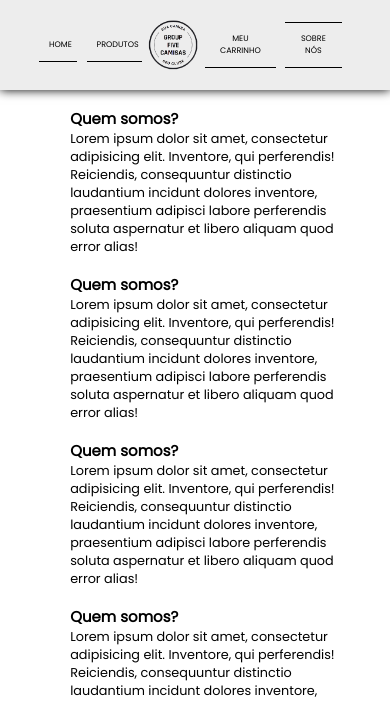
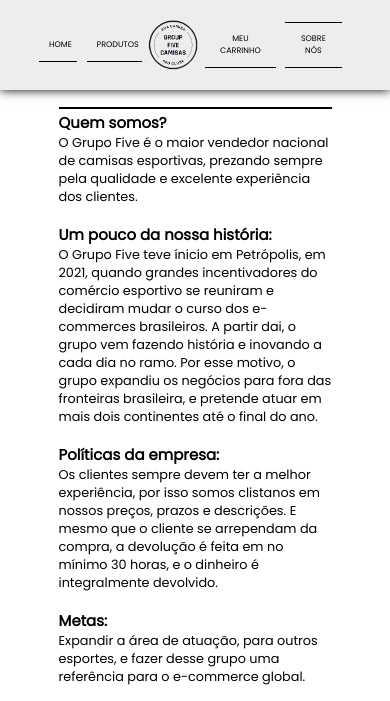
Before and after one commit to DLennertz/htmlecommerce, a PHP site: page /perfil.html in a window 390 px wide; the page is wider, and only the part inside the window is pictured. Shown: the top 701 px of that part. Run offline with PHP 8.4, Linux system fonts and the light colour scheme.

Commit message:
melhora na responsividade

```diff
--- a/css/styleperfil.css
+++ b/css/styleperfil.css
@@ -1,6 +1,8 @@
 #principal{
-    width: 80%;
+
+    width: 70%;
     height: 100%;
+
     display: flex;
     flex-direction: column;
 
@@ -8,40 +10,54 @@
 
 #infoemp{
 
+    border-top: 2px solid black;
+    padding-top: 1%;
+
     font-size: 1.6rem;
 
-    margin-left: 10%;
+
     margin-top: 2%;
 
 }
 #mapa{
+
+    border-top: 2px solid black;
+    padding-top: 1%;
+
     width: 100%;
     height: 100%;
 
     display: flex;
-    justify-content: center;
+    flex-direction: column;
+
+    text-align: left;
 }
 
+
+
 #frameMapa {
-    width: 1200px;
+    width: 100%;
     height: 900px;
+    align-self: center;
 }
 
 #atuacao{
     width: 100%;
     height: 100%;
+    display: flex;
+    justify-content: center;
 }
 
 @media (max-width: 1100px) {
     #frameMapa {
-        width: 800px;
+
         height: 500px;
     }
 }
 
 @media (max-width: 600px) {
     #frameMapa {
-        width: 600px;
+
         height: 300px;
     }
 }
--- a/perfil.html
+++ b/perfil.html
@@ -33,29 +33,38 @@
             <div id="principal">
                 <div id="infoemp">
 
-                    <h3>Quem somos?</h3>
-                    <p>Lorem ipsum dolor sit amet, consectetur adipisicing elit. Inventore, qui perferendis! Reiciendis, consequuntur distinctio laudantium incidunt dolores inventore, praesentium adipisci labore perferendis soluta aspernatur et libero aliquam quod error alias!</p>
+                    <h3 >Quem somos? </h3>
+                    <p>O Grupo Five é o maior vendedor nacional de camisas esportivas, prezando
+                        sempre pela qualidade e excelente experiência dos clientes. </p>
                     <br>
-                    <h3>Quem somos?</h3>
-                    <p>Lorem ipsum dolor sit amet, consectetur adipisicing elit. Inventore, qui perferendis! Reiciendis, consequuntur distinctio laudantium incidunt dolores inventore, praesentium adipisci labore perferendis soluta aspernatur et libero aliquam quod error alias!</p>
+                    <h3 >Um pouco da nossa história: </h3>
+                    <p>O Grupo Five teve ínicio em Petrópolis, em 2021, quando grandes incentivadores do
+                        comércio esportivo se reuniram e decidiram mudar o curso dos e-commerces brasileiros.
+                        A partir dai, o grupo vem fazendo história e inovando a cada dia no ramo. Por esse motivo,
+                        o grupo expandiu os negócios para fora das fronteiras brasileira, e pretende atuar em mais
+                        dois continentes até o final do ano.</p>
                     <br>
-                    <h3>Quem somos?</h3>
-                    <p>Lorem ipsum dolor sit amet, consectetur adipisicing elit. Inventore, qui perferendis! Reiciendis, consequuntur distinctio laudantium incidunt dolores inventore, praesentium adipisci labore perferendis soluta aspernatur et libero aliquam quod error alias!</p>
+                    <h3 >Políticas da empresa: </h3>
+                    <p>Os clientes sempre devem ter a melhor experiência, por isso somos clistanos em nossos preços,
+                        prazos e descrições. E mesmo que o cliente se arrependam da compra, a devolução é feita em no
+                        mínimo 30 horas, e o dinheiro é integralmente devolvido.</p>
                     <br>
-                    <h3>Quem somos?</h3>
-                    <p>Lorem ipsum dolor sit amet, consectetur adipisicing elit. Inventore, qui perferendis! Reiciendis, consequuntur distinctio laudantium incidunt dolores inventore, praesentium adipisci labore perferendis soluta aspernatur et libero aliquam quod error alias!</p>
-                    <br>
-                    <h3>Nossa sede:</h3>
+                    <h3 >Metas: </h3>
+                    <p>Expandir a área de atuação, para outros esportes, e fazer desse grupo uma referência para o
+                        e-commerce global.</p>
                     <br>
 
+
+
                     <div id="mapa" >
+                        <h3>Nossa sede:</h3>
                         <iframe src="https://www.google.com/maps/embed?pb=!4v1621713261836!6m8!1m7!1sCAoSLEFGMVFpcE82OS00NWUwT3JidXhoTWEwNTcyLW9rUUx4aklaODZrRnF3SUo1!2m2!1d33.4685936!2d-111.6847458!3f5.136184019326526!4f3.2746176124554154!5f0.7820865974627469" id="frameMapa" ></iframe>
                     </div>
                     <br>
-                    <h3>Área de atuação</h3>
+                    <h3 style="border-top: 2px solid black;">Área de atuação</h3>
                     <br>
                     <div id="atuacao">
-                        <img src="./imagens/Mapa.png" alt="" width="100%" height="100%">
+                        <img src="./imagens/Mapa.png" alt="" width="70%" height="70%">
                     </div>
                 </div>
 
--- a/produtoFem.html
+++ b/produtoFem.html
@@ -29,6 +29,10 @@
     </header>
 
     <div id="container">
+
+        <video autoplay muted loop id="myVideo" class="bg_video">
+            <source src="./imagens/Bolas.mp4" type="video/mp4">
+        </video>
 
         <div id="divProdutos">
 
--- a/produtoMasc.html
+++ b/produtoMasc.html
@@ -29,6 +29,10 @@
     </header>
 
     <div id="container">
+
+        <video autoplay muted loop id="myVideo" class="bg_video">
+            <source src="./imagens/Bolas.mp4" type="video/mp4">
+        </video>
 
         <div id="divProdutos">
 
--- a/produtos.html
+++ b/produtos.html
@@ -30,6 +30,11 @@
 
 
         <div id="container">
+
+            <video autoplay muted loop id="myVideo" class="bg_video">
+                <source src="./imagens/Bolas.mp4" type="video/mp4">
+            </video>
+
             <div id="divProdutos">
 
             </div>
```
Also changed, not shown: css/index.css (+108 -4 lines), css/stylesProdutoGen.css (+25 -5 lines), css/stylesProdutos.css (+19 -1 lines), 1 other file.
